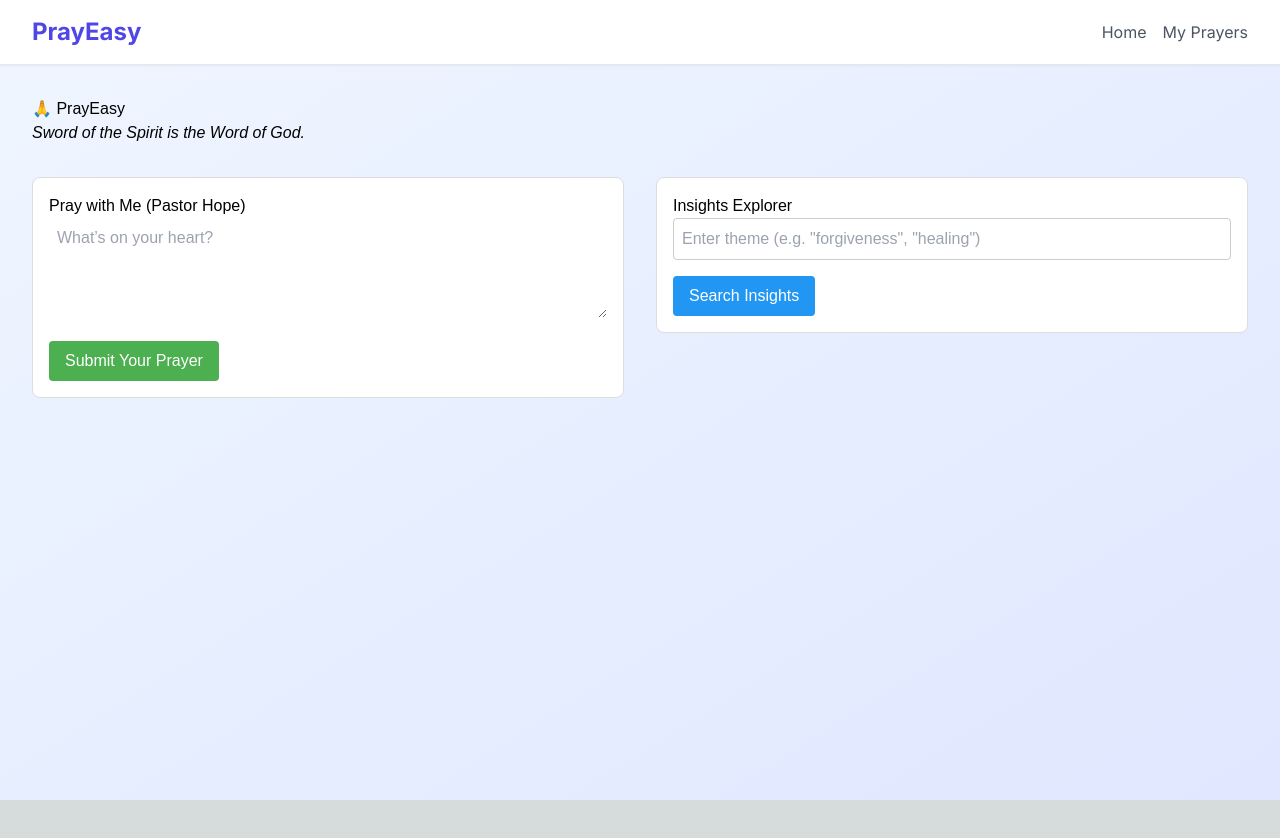
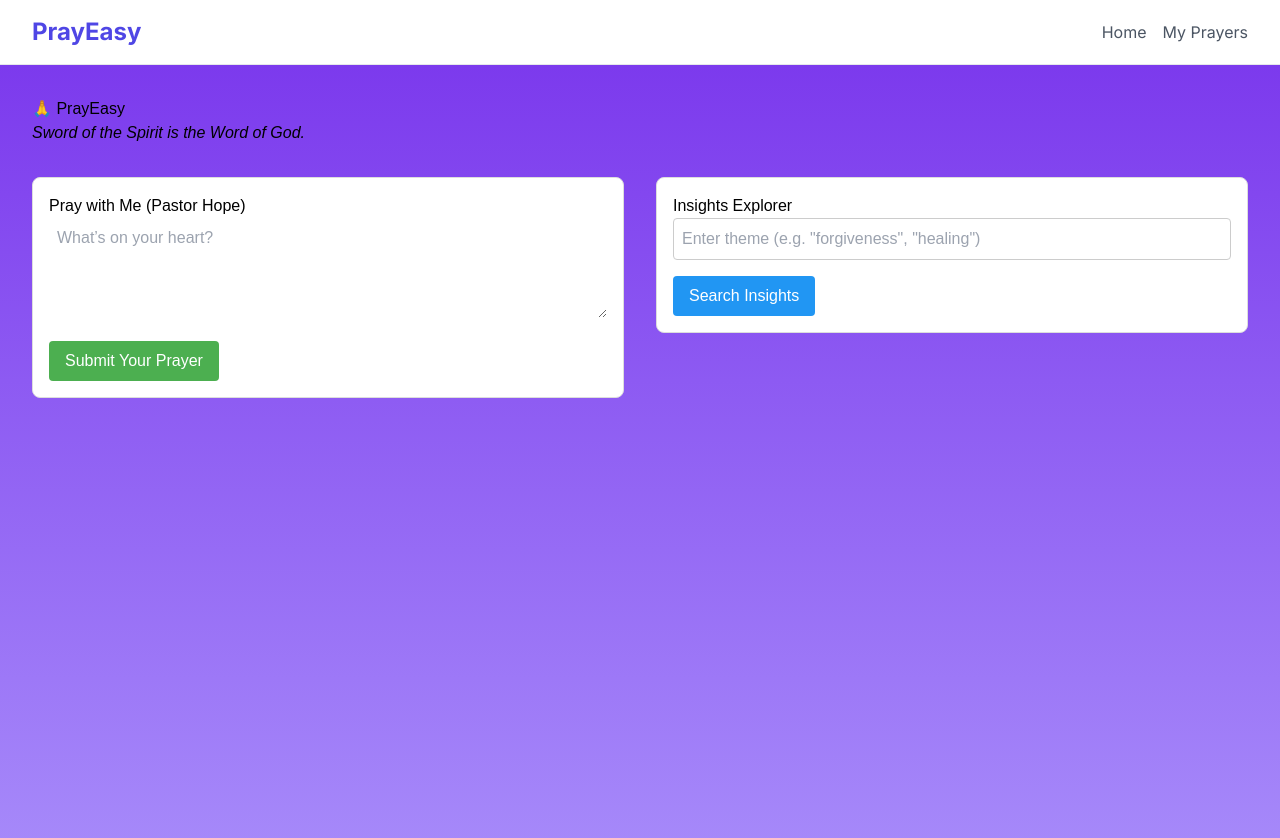
Before and after one commit to PrayEasy/prayeasy, a Next.js app: page / in a window 1280 px wide. Shown: the top 838 px of the page. Before the commit the page ends 800 px from the top, so only its background shows below. Built offline with nearby package versions, Linux system fonts and the light colour scheme.

Commit message:
Add purple gradient background to landing page

```diff
--- a/app/page.tsx
+++ b/app/page.tsx
@@ -52,7 +52,7 @@ export default function HomePage() {
   };
 
   return (
-    <div style={{ fontFamily: "sans-serif", padding: "2rem" }}>
+    <div style={{ fontFamily: "sans-serif", padding: "2rem", background: "linear-gradient(to bottom, #7C3AED, #A78BFA)", minHeight: "100vh" }}>
       <h1>🙏 PrayEasy</h1>
       <p>
         <i>Sword of the Spirit is the Word of God.</i>
```
